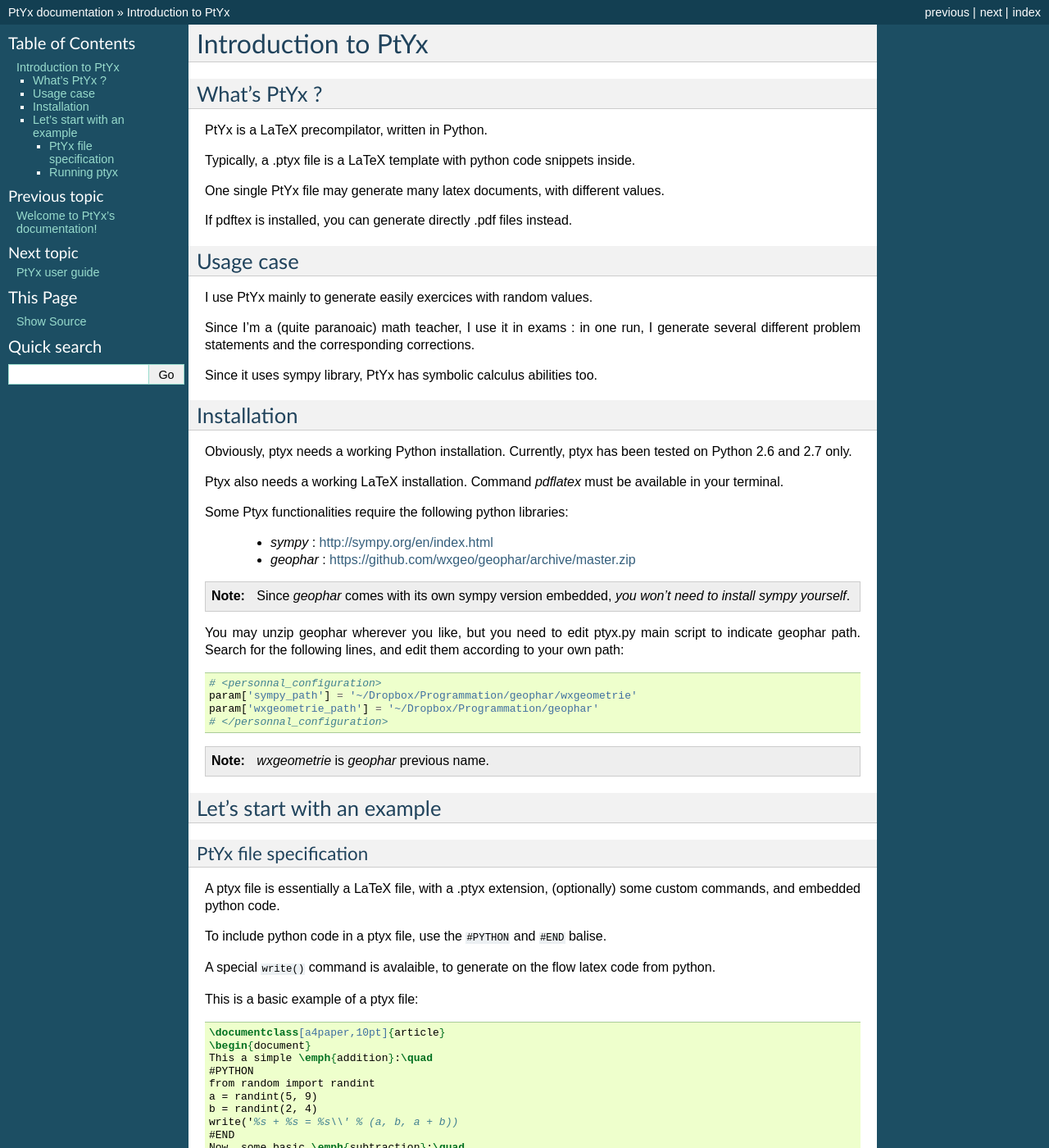
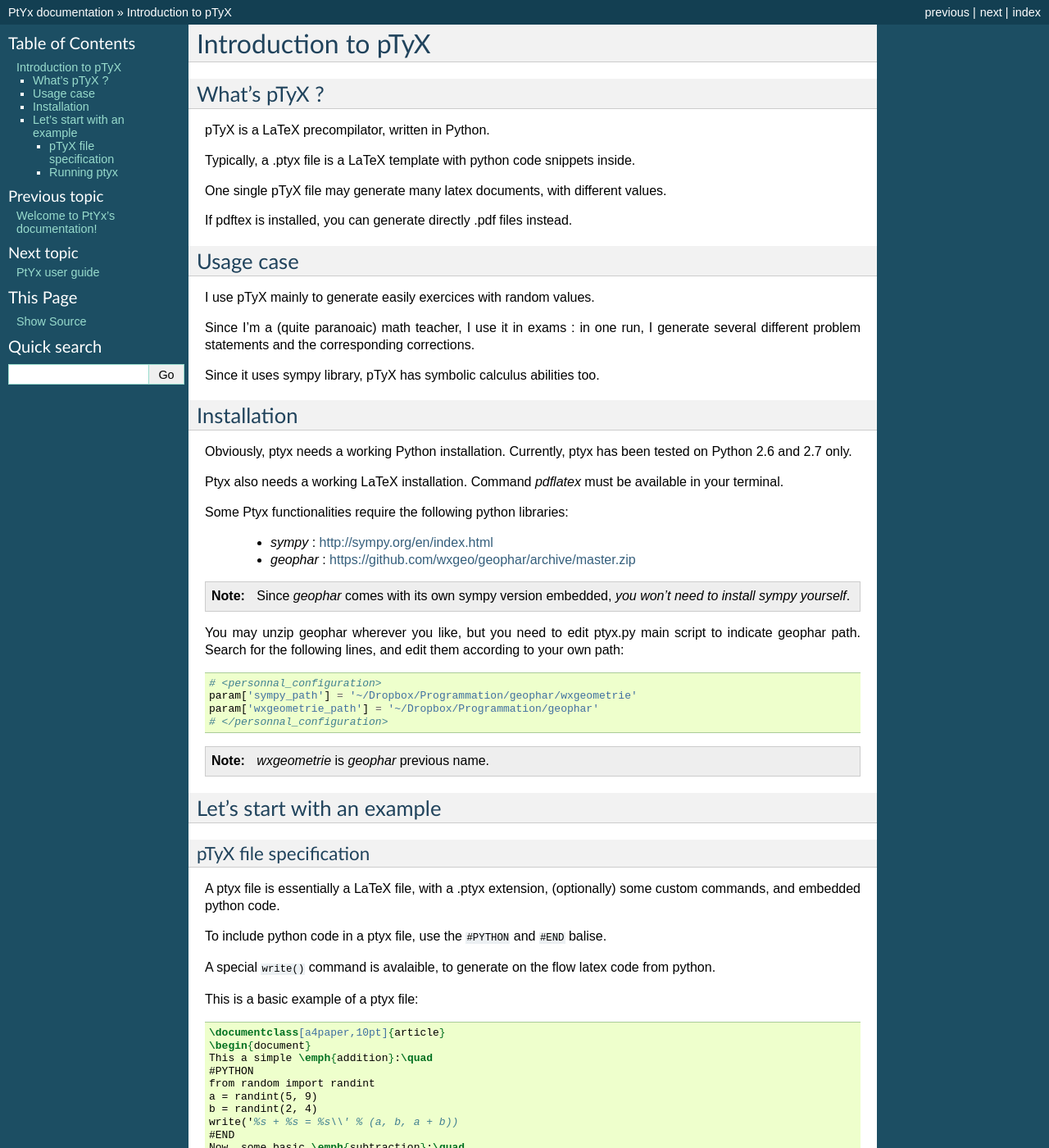
Before and after one commit to wxgeo/ptyx, a Sphinx documentation site: the page built from doc/introduction.rst, in a window 1280 px wide and 1400 px high. Shown: the whole window at 82% size. Built offline with Sphinx 7.4.7, drawn with Linux system fonts in a browser that asks for light colours; the version number could not be read and is left out; some of the changed text lies outside the part shown.

Commit message:
Minor doc update.

```diff
--- a/doc/introduction.rst
+++ b/doc/introduction.rst
@@ -1,16 +1,16 @@
 ====================
-Introduction to PtYx
+Introduction to pTyX
 ====================
 
 -------------
-What's PtYx ?
+What's pTyX ?
 -------------
 
-PtYx is a LaTeX precompilator, written in Python.
+pTyX is a LaTeX precompilator, written in Python.
 
 Typically, a .ptyx file is a LaTeX template with python code snippets inside.
 
-One single PtYx file may generate many latex documents, with different values.
+One single pTyX file may generate many latex documents, with different values.
 
 If pdftex is installed, you can generate directly .pdf files instead.
 
@@ -20,13 +20,13 @@ If pdftex is installed, you can generate directly .pdf files instead.
 Usage case
 ----------
 
-I use PtYx mainly to generate easily exercices with random values.
+I use pTyX mainly to generate easily exercices with random values.
 
 Since I'm a (quite paranoaic) math teacher, I use it in exams :
 in one run, I generate several different problem statements and the corresponding
 corrections.
 
-Since it uses sympy library, PtYx has symbolic calculus abilities too.
+Since it uses sympy library, pTyX has symbolic calculus abilities too.
 
 
 ------------
@@ -59,7 +59,7 @@ Search for the following lines, and edit them according to your own path::
 Let's start with an example
 ---------------------------
 
-PtYx file specification
+pTyX file specification
 -----------------------
 A ptyx file is essentially a LaTeX file, with a .ptyx extension,
 (optionally) some custom commands, and embedded python code.
```
Also changed, not shown: README.md (+8 -2 lines).
